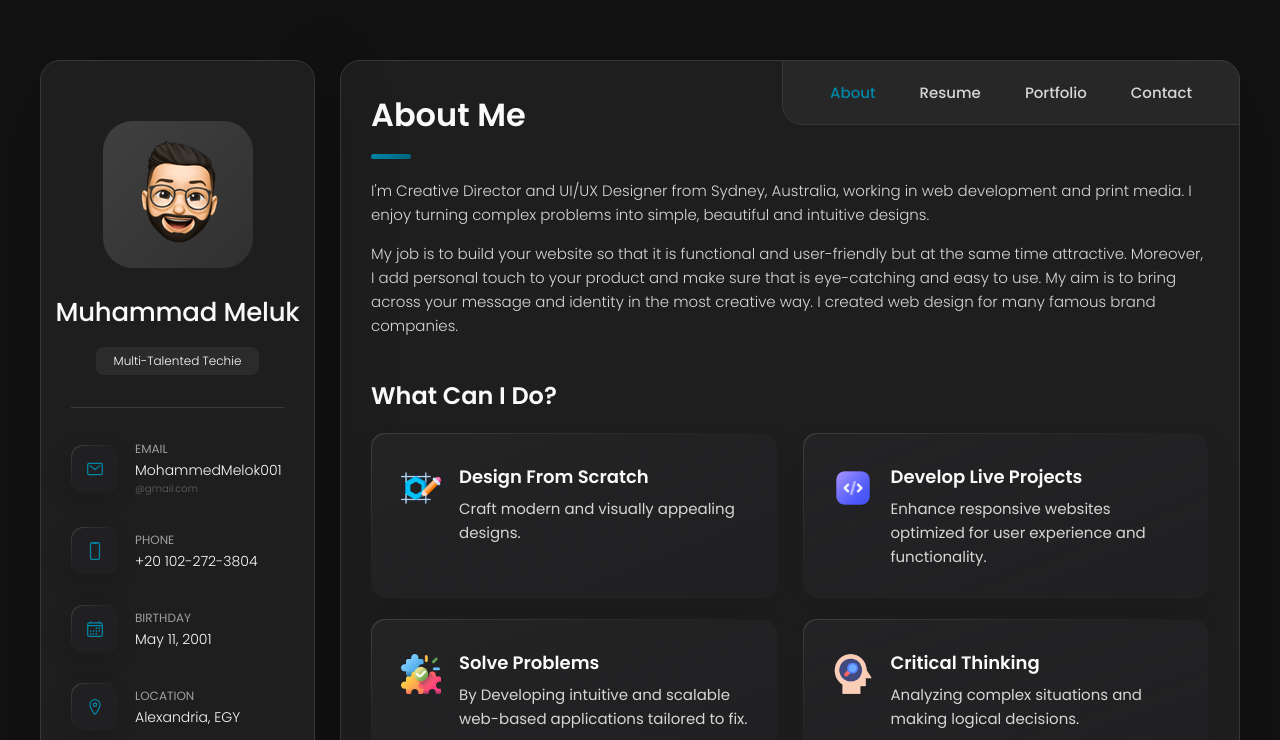
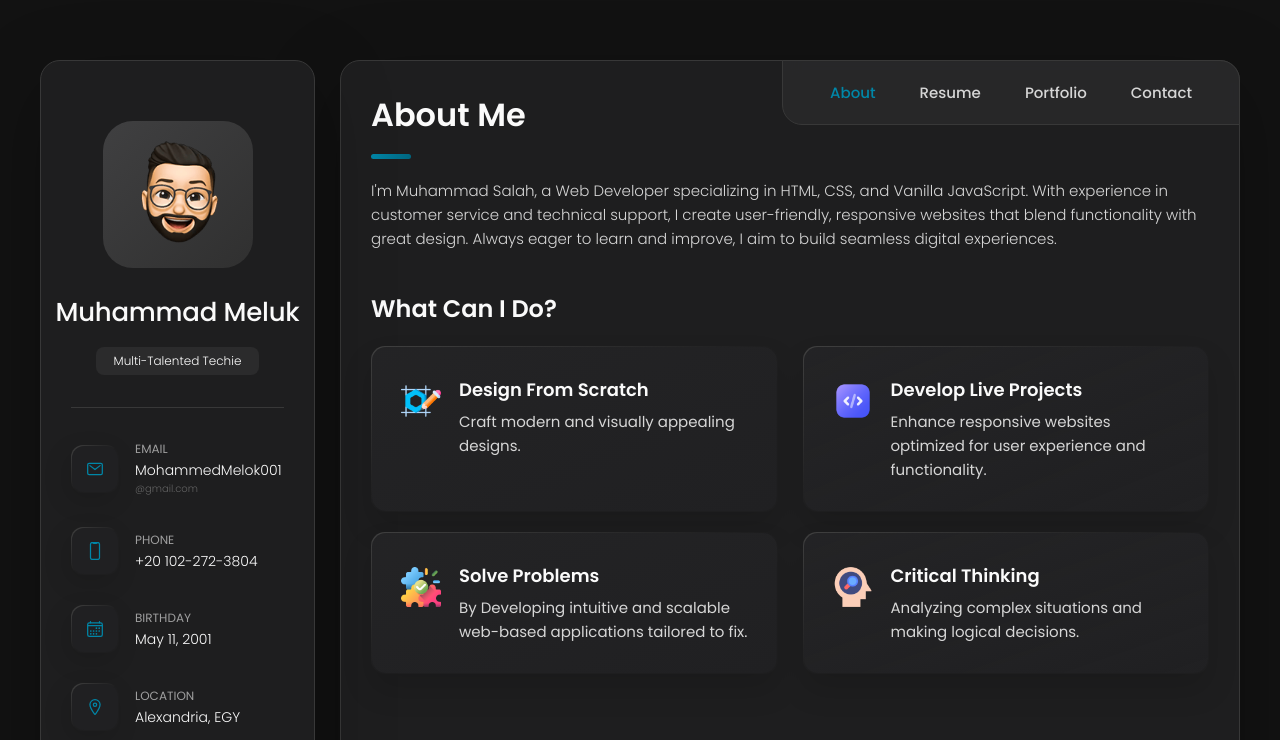
Before and after one commit to MSMelok/dev, a plain HTML site: page index.html in a window 1280 px wide. Shown: the top 740 px of the page. Drawn offline with nearby package versions, Linux system fonts and the light colour scheme.

Commit message:
Update index.html

```diff
--- a/index.html
+++ b/index.html
@@ -165,17 +165,7 @@
 
         <section class="about-text">
           <p>
-            I'm Creative Director and UI/UX Designer from Sydney, Australia, working in web development and print media.
-            I enjoy
-            turning complex problems into simple, beautiful and intuitive designs.
-          </p>
-
-          <p>
-            My job is to build your website so that it is functional and user-friendly but at the same time attractive.
-            Moreover, I
-            add personal touch to your product and make sure that is eye-catching and easy to use. My aim is to bring
-            across your
-            message and identity in the most creative way. I created web design for many famous brand companies.
+            I'm Muhammad Salah, a Web Developer specializing in HTML, CSS, and Vanilla JavaScript. With experience in customer service and technical support, I create user-friendly, responsive websites that blend functionality with great design. Always eager to learn and improve, I aim to build seamless digital experiences.
           </p>
         </section>
 
```
